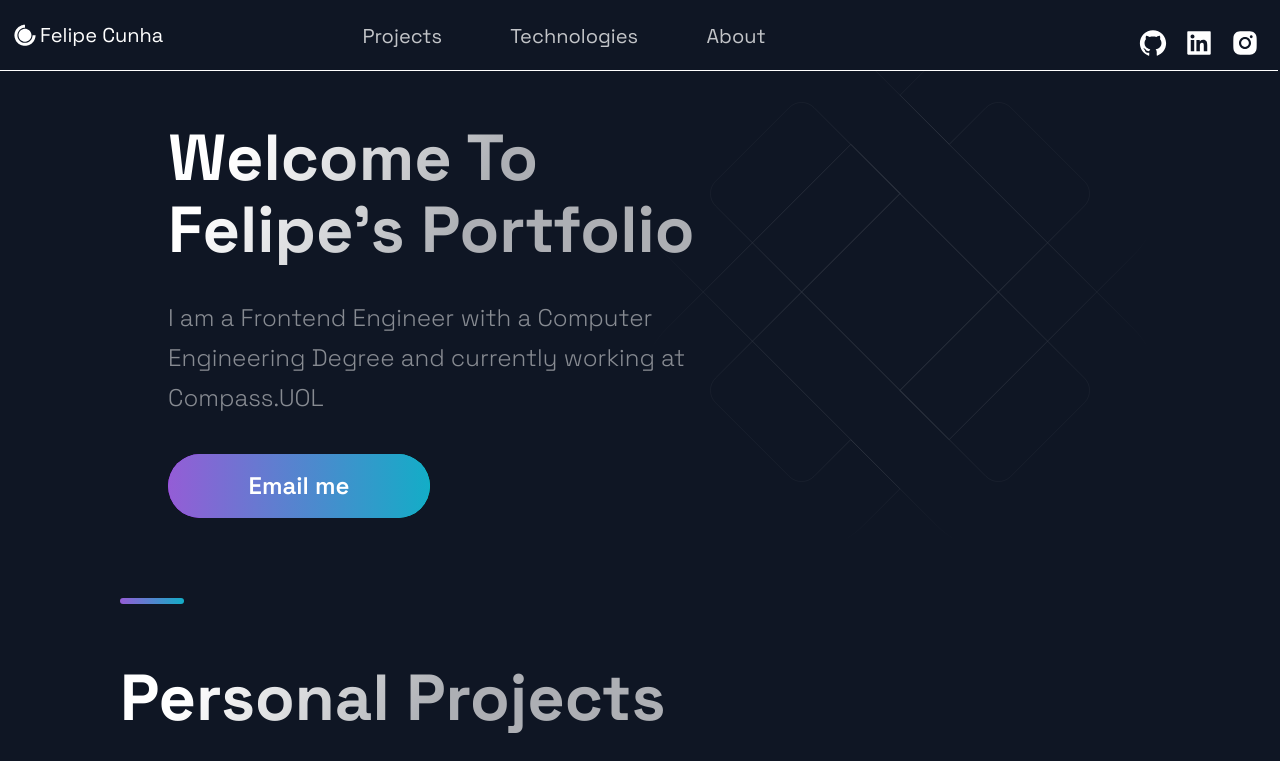
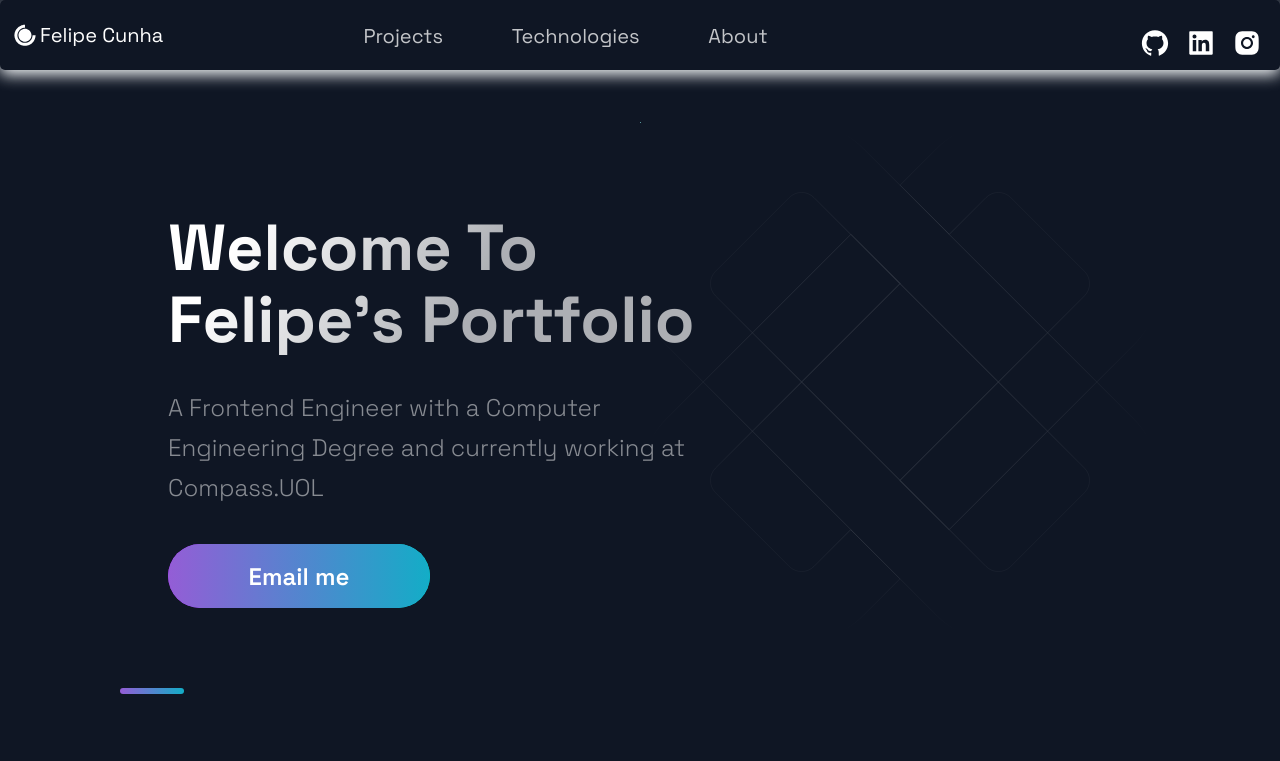
Before and after one commit to feliperucunha/next-portfolio, a Next.js app: page / in a window 1280 px wide. Shown: the top 761 px of the page. Built offline with nearby package versions, Linux system fonts and the light colour scheme.

Commit message:
footer and navbar adjustments

```diff
--- a/src/components/Accomplishments/Accomplishments.js
+++ b/src/components/Accomplishments/Accomplishments.js
@@ -5,7 +5,7 @@ import { Box, Boxes, BoxNum, BoxText } from './AccomplishmentsStyles';
 import { AccomplishmentsData } from '../../constants/constants';
 
 const Accomplishments = () => (
-  <Section>
+  <Section id="accomplishments">
   <SectionTitle>Personal Achievements</SectionTitle>
   <Boxes>
     {AccomplishmentsData.map((card, index) => (
--- a/src/components/BackToTopButton/BackToTopButton.js
+++ b/src/components/BackToTopButton/BackToTopButton.js
@@ -31,8 +31,7 @@ useEffect(() => {
 
 return (
 	<Button>
-	<FaArrowCircleUp onClick={scrollToTop}
-	style={{display: visible ? 'inline' : 'none'}} />
+	  <FaArrowCircleUp onClick={scrollToTop} style={{display: visible ? 'inline' : 'none'}} />
 	</Button>
 );
 }
--- a/src/components/Footer/Footer.js
+++ b/src/components/Footer/Footer.js
@@ -1,7 +1,9 @@
 import React from 'react';
 import Image from 'next/image';
 import { FooterImage } from '../../constants/constants';
-import { CompanyContainer, FooterWrapper, LinkColumn, LinkItem, LinkList, LinkTitle, Slogan, ImageContainer, SocialIconsContainer } from './FooterStyles';
+import { AiFillGithub, AiFillInstagram, AiFillLinkedin } from 'react-icons/ai';
+import { SocialIcons } from '../Header/HeaderStyles';
+import { CompanyContainer, SocialContainer, FooterWrapper, LinkColumn, LinkItem, LinkList, LinkTitle, Slogan, ImageContainer, SocialIconsContainer } from './FooterStyles';
 
 const Footer = () => {
   return (
@@ -15,6 +17,22 @@ const Footer = () => {
           <LinkTitle>Email</LinkTitle>
           <LinkItem href="mailto:feliperubenmv@gmail.com">
             feliperubenmv@gmail.com
+          </LinkItem>
+        </LinkColumn>
+        <LinkColumn>
+          <LinkTitle noMargin>Reach me</LinkTitle>
+          <LinkItem>
+            <SocialContainer>
+              <SocialIcons target="_blank" href="https://github.com/feliperucunha">
+                <AiFillGithub size={30} />
+              </SocialIcons>
+              <SocialIcons target="_blank" href="https://www.linkedin.com/in/feliperubencunha/">
+                <AiFillLinkedin size={30} />
+              </SocialIcons>
+              <SocialIcons target="_blank" href="https://www.instagram.com/feliperubeen">
+                <AiFillInstagram size={30} />
+              </SocialIcons>
+            </SocialContainer>
           </LinkItem>
         </LinkColumn>
       </LinkList>
--- a/src/components/Footer/FooterStyles.js
+++ b/src/components/Footer/FooterStyles.js
@@ -111,7 +111,6 @@ export const SocialContainer = styled.div`
 	@media ${props => props.theme.breakpoints.md}{
 		justify-content: center;
 		padding-right: 16px;
-		flex-wrap: wrap;
 	}
 `
 
@@ -134,10 +133,10 @@ export const ImageContainer = styled.div`
 
 export const LinkList = styled.ul`
 	border-top: 1px solid rgba(255, 255, 255, 0.1);
-  display: grid;
+  	display: grid;
 	grid-template-columns: repeat(3, minmax(85px, 220px));
 	gap: 40px;
-  padding: 40px 0 28px;
+  	padding: 40px 0 28px;
 
 	@media ${props => props.theme.breakpoints.lg} {
 		padding: 32px 0 16px;
@@ -146,11 +145,13 @@ export const LinkList = styled.ul`
 	@media ${props => props.theme.breakpoints.md} {
 		width: 100%;
 		padding: 32px 0 16px;
+		grid-template-columns: repeat(2, minmax(85px, 220px));
 		gap: 16px;
 	}
 	@media ${props => props.theme.breakpoints.sm} {
 		width: 100%;
 		padding: 32px 4px 16px;
+		grid-template-columns: repeat(2, minmax(85px, 220px));
 		gap: 5px;
 	}
 `
@@ -168,7 +169,7 @@ export const LinkTitle = styled.h4`
 	line-height: 24px;
 	text-transform: uppercase;
 	color: rgba(255, 255, 255, 0.4);
-	margin-bottom: 16px;
+	margin-bottom: ${({ noMargin }) => (noMargin ? '6px' : '16px')};
 
 	@media ${props => props.theme.breakpoints.sm} {
 		font-size: 10px;
--- a/src/components/Header/Header.js
+++ b/src/components/Header/Header.js
@@ -6,15 +6,6 @@ import { DiCssdeck } from 'react-icons/di';
 import { NavbarContainer, Div1, Div2, Div3, NavLink, SocialIcons, Span, ATag } from './HeaderStyles';
 
 const Header = () =>  {
-  const scrollToHash = props => {
-    const element = document.querySelector(`#${props}`);
-    if (element) {
-      element.scrollIntoView({
-        behavior: 'smooth',
-        block: 'nearest'
-      });
-    }
-  };
 
   return (
     <NavbarContainer>
@@ -27,19 +18,19 @@ const Header = () =>  {
       </Div1>
       <Div2>
         <li>
-          <a onClick={() => scrollToHash('projects')}>
+          <Link href="#projects">
             <NavLink>Projects</NavLink>
-          </a>
+          </Link>
         </li>
         <li>
-          <a onClick={() => scrollToHash('tech')}>
+          <Link href="#tech">
             <NavLink>Technologies</NavLink>
-          </a>
+          </Link>
         </li>
         <li>
-          <a onClick={() => scrollToHash('about')}>
+          <Link href="#about">
             <NavLink>About</NavLink>
-          </a>
+          </Link>
         </li>
       </Div2>
       <Div3>
--- a/src/components/Header/HeaderStyles.js
+++ b/src/components/Header/HeaderStyles.js
@@ -25,12 +25,10 @@ export const NavbarContainer = styled.div`
   grid-column-gap: 16.5rem;
   padding: 1rem;
   padding-top: 2rem;
-  overflow: hidden;
-  position: fixed;
-  top: 0;
   background: #0F1624;
+  border-radius: 5px;
   z-index: 2;
-  border-bottom: 1px solid white;
+  box-shadow: 0px 5px 15px 0px;
   padding-bottom: 0;
   margin-bottom: 2rem;
 
--- a/src/components/Hero/Hero.js
+++ b/src/components/Hero/Hero.js
@@ -12,7 +12,7 @@ const Hero = (props) => (
         Felipe's Portfolio
       </SectionTitle>
       <SectionText>
-        I am a Frontend Engineer with a Computer Engineering Degree and currently working at Compass.UOL
+        A Frontend Engineer with a Computer Engineering Degree and currently working at Compass.UOL
       </SectionText>
       <Button onClick={() => window.location.href = "mailto:feliperubenmv@gmail.com"}>
         Email me
--- a/src/components/Hero/HeroStyles.js
+++ b/src/components/Hero/HeroStyles.js
@@ -6,7 +6,6 @@ export const LeftSection = styled.div`
     width: 80%;
     display: flex;
     flex-direction: column;
-    padding-top: 9rem;
     margin: 0 auto;
   }
   @media ${(props) => props.theme.breakpoints.md} {
--- a/src/components/Projects/Projects.js
+++ b/src/components/Projects/Projects.js
@@ -5,9 +5,9 @@ import { Section, SectionDivider, SectionTitle } from '../../styles/GlobalCompon
 import { projects } from '../../constants/constants';
 
 const Projects = () => (
-  <Section nopadding >
+  <Section nopadding id="projects" >
     <SectionDivider />
-    <SectionTitle main id="projects">
+    <SectionTitle main>
       Personal Projects
     </SectionTitle>
     <GridContainer>
```
